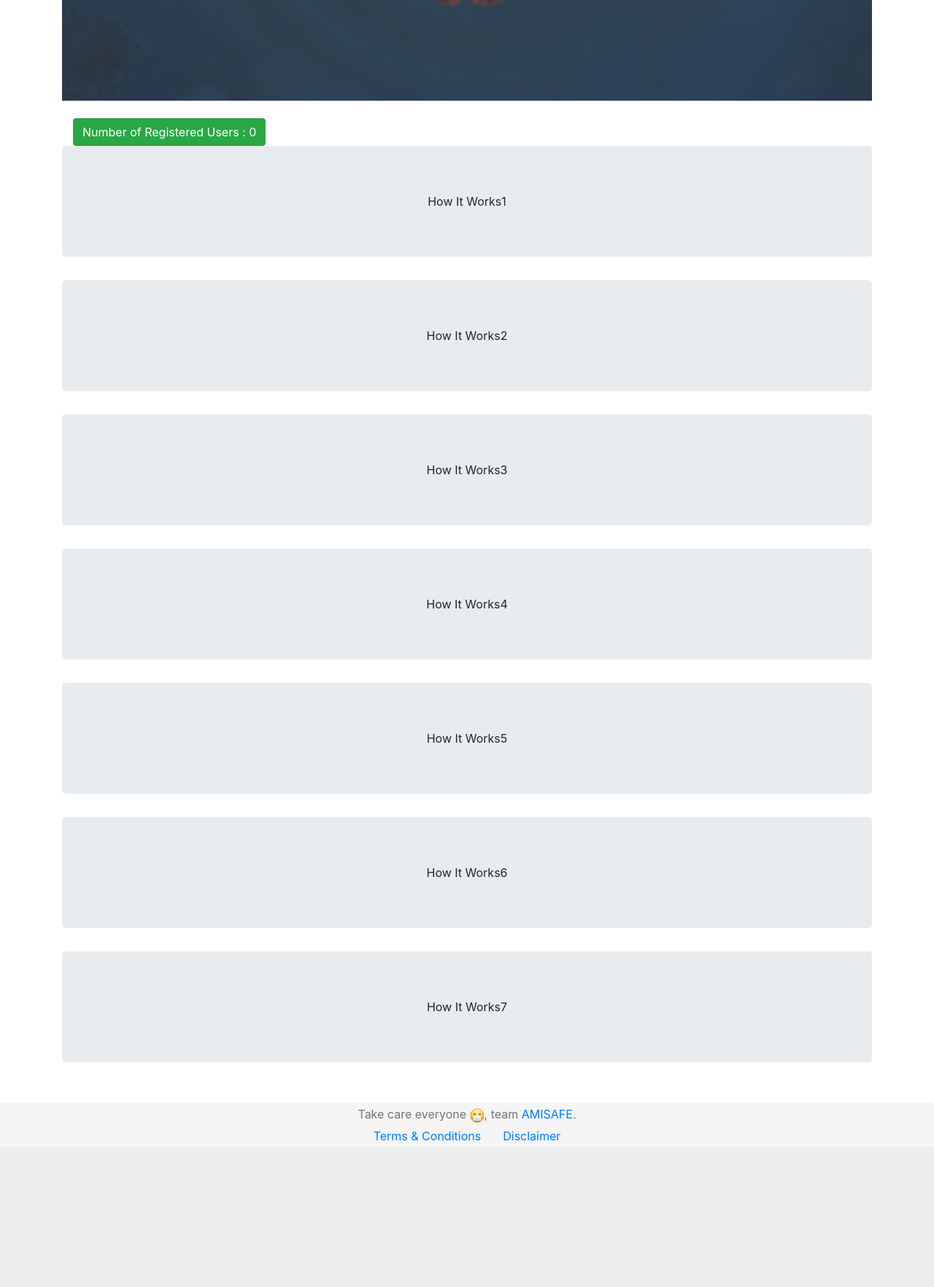
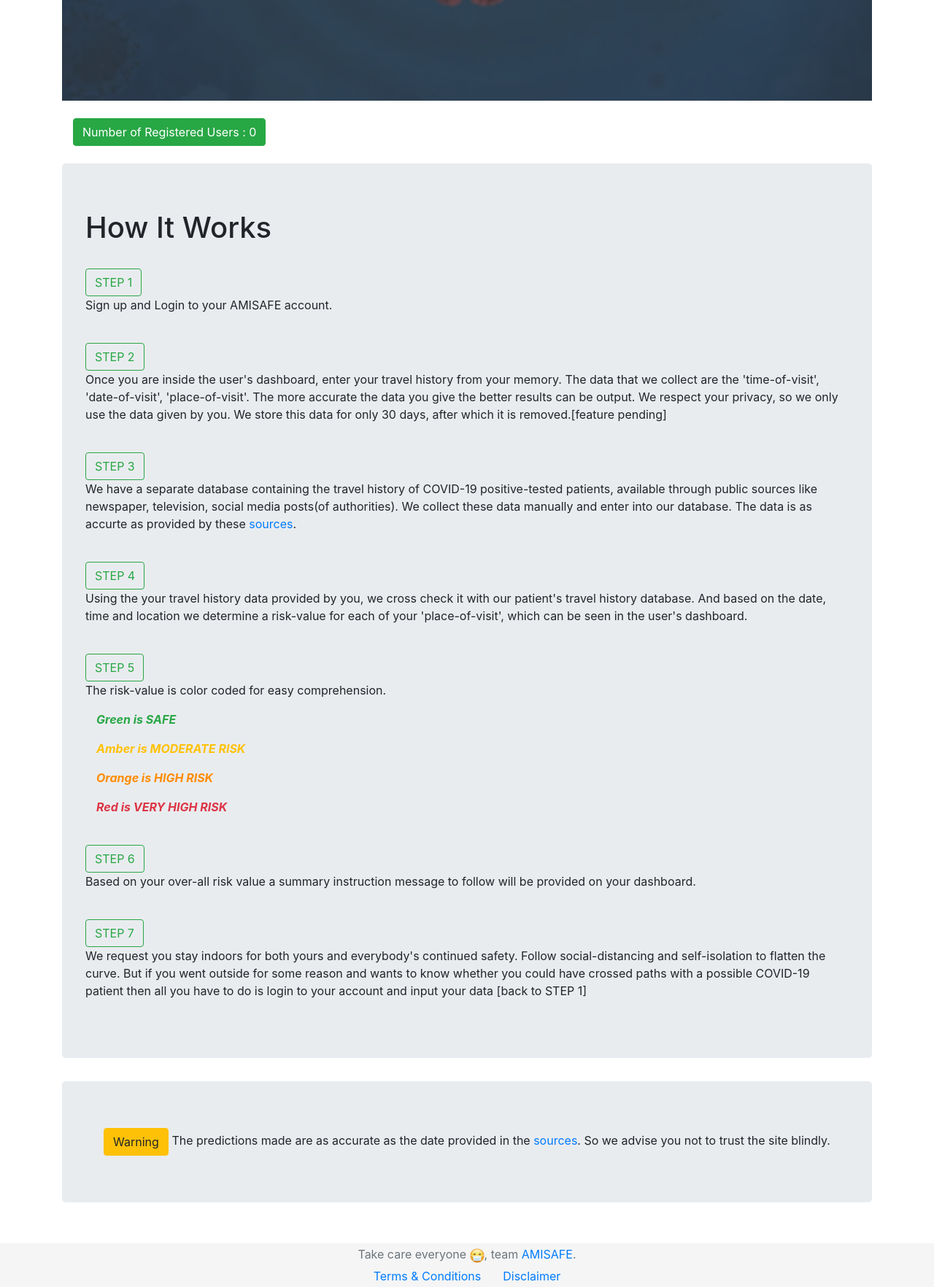
Before and after one commit to sarathsajan/cross-path-alert, a Flask app: page / in a window 1280 px wide. Shown: the part 682-2446 px from the top of the page at 73% size. Before the commit the page ends 2246 px from the top, so only its background shows below. Run offline with Flask 2, Linux system fonts and the light colour scheme; data that the repository does not hold is empty; some libraries are stand-ins or nearby versions.

Commit message:
added travel history proof feature

```diff
--- a/app.py
+++ b/app.py
@@ -1,3 +1,4 @@
+import os
 from config import AppData
 import datetime
 from math import radians, cos, sin, asin, sqrt
@@ -39,6 +40,13 @@ def home():
     reg_users = cur.execute("SELECT * FROM users")
     cur.close()
     return render_template('home.html', reg_users=reg_users)
+
+@app.route('/sources')
+def sources():
+    imgs = []
+    for img in os.listdir('static/sources/'):
+        imgs.append(img)
+    return render_template('sources.html', images=imgs)
 
 
 
--- a/templates/home.html
+++ b/templates/home.html
@@ -106,28 +106,31 @@
     <div class="container">
         <button class="btn btn-success">Number of Registered Users : {{ reg_users }}</button>
     </div>
-
-    <div class="container jumbotron text-center">
-        How It Works1
+    <br>
+    <div class="container jumbotron text-left">
+        <h1>How It Works</h1>
+        <br>
+        <button class="btn btn-outline-success"> STEP 1 </button><p>Sign up and Login to your AMISAFE account.</p>
+        <br>
+        <button class="btn btn-outline-success"> STEP 2 </button><p>Once you are inside the user's dashboard, enter your travel history from your memory. The data that we collect are the 'time-of-visit', 'date-of-visit', 'place-of-visit'. The more accurate the data you give the better results can be output. We respect your privacy, so we only use the data given by you. We store this data for only 30 days, after which it is removed.[feature pending]</p>
+        <br>
+        <button class="btn btn-outline-success"> STEP 3 </button><p>We have a separate database containing the travel history of COVID-19 positive-tested patients, available through public sources like newspaper, television, social media posts(of authorities). We collect these data manually and enter into our database. The data is as accurte as provided by these <a href="{{url_for('sources')}}"> sources</a>.</p>
+        <br>
+        <button class="btn btn-outline-success"> STEP 4 </button><p>Using the your travel history data provided by you, we cross check it with our patient's travel history database. And based on the date, time and location we determine a risk-value for each of your 'place-of-visit', which can be seen in the user's dashboard.</p>
+        <br>
+        <button class="btn btn-outline-success"> STEP 5 </button><p>The risk-value is color coded for easy comprehension.</p>
+        <div class="container text-left">
+            <strong><em><p style="color: #28a745;">Green is SAFE</p></em></strong>
+            <strong><em><p style="color: #ffc107;">Amber is MODERATE RISK</p></em></strong>
+            <strong><em><p style="color: #ff8c00;">Orange is HIGH RISK</p></em></strong>
+            <strong><em><p style="color: #dc3545;">Red is VERY HIGH RISK</p></em></strong>
+        </div>
+        <br>
+        <button class="btn btn-outline-success"> STEP 6 </button><p>Based on your over-all risk value a summary instruction message to follow will be provided on your dashboard.</p>
+        <br>
+        <button class="btn btn-outline-success"> STEP 7 </button><p>We request you stay indoors for both yours and everybody's continued safety. Follow social-distancing and self-isolation to flatten the curve. But if you went outside for some reason and wants to know whether you could have crossed paths with a possible COVID-19 patient then all you have to do is login to your account and input your data [back to STEP 1]</p>
     </div>
-    <div class="container jumbotron text-center">
-        How It Works2
+    <div class="jumbotron text-center">
+        <button class="btn btn-warning">Warning</button> The predictions made are as accurate as the date provided in the <a href="{{url_for('sources')}}">sources</a>. So we advise you not to trust the site blindly.
     </div>
-    <div class="container jumbotron text-center">
-        How It Works3
-    </div>
-    <div class="container jumbotron text-center">
-        How It Works4
-    </div>
-    <div class="container jumbotron text-center">
-        How It Works5
-    </div>
-    <div class="container jumbotron text-center">
-        How It Works6
-    </div>
-    <div class="container jumbotron text-center">
-        How It Works7
-    </div>
-
-
 {% endblock %}
--- /dev/null
+++ b/templates/sources.html
@@ -0,0 +1,6 @@
+{% extends 'layout.html' %}
+{% block body %}
+	{% for image in images %}
+		<img width="inherit" src="static/sources/{{ image }}">
+	{% endfor %}
+{% endblock %}
```
